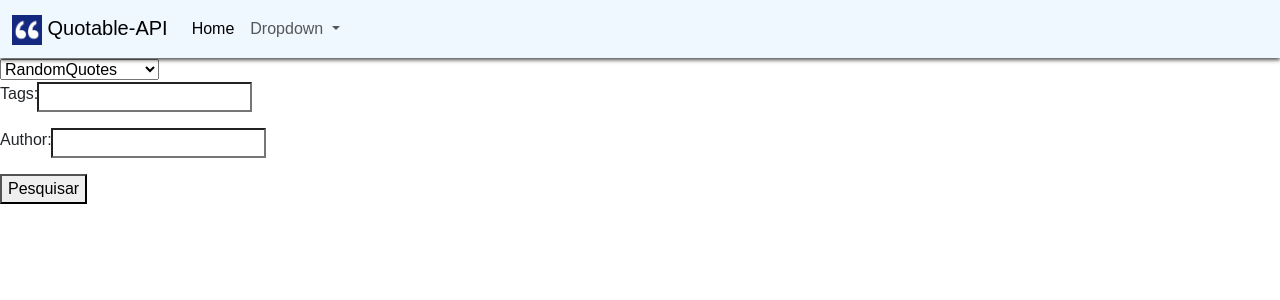
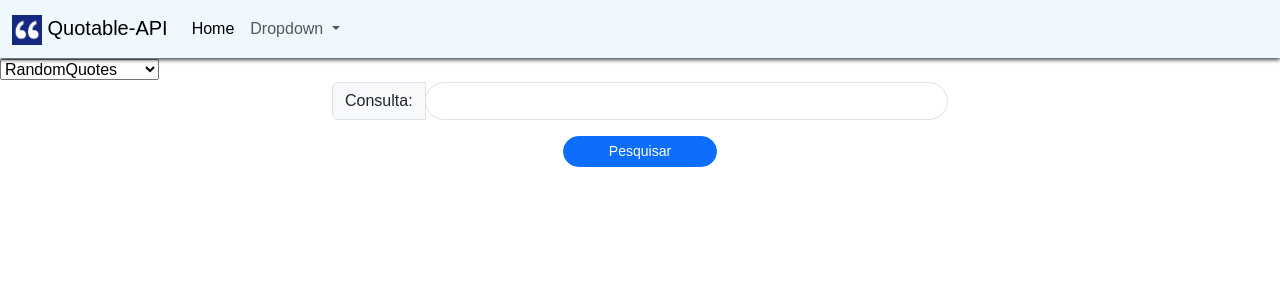
Before and after one commit to elc1090/project2-2024a-fork-quotable-api-v2, a Vue app: page / in a window 1280 px wide. Shown: the top 300 px of the page. Built offline with nearby package versions, Linux system fonts and the light colour scheme.

Commit message:
Estilizando Componente RandomQuotes

```diff
--- a/src/components/RandomQuotes.vue
+++ b/src/components/RandomQuotes.vue
@@ -1,20 +1,33 @@
 <template>
-  <div>
-    <div class="input-group">
-      <label for="tags">Tags:</label>
-      <input type="text" id="tags" v-model="tags">
-    </div>
-    <div class="input-group">
-      <label for="author">Author:</label>
-      <input type="text" id="author" v-model="author">
-    </div>
-    <button @click="search">Pesquisar</button>
+  <div class="container-fluid">
+    <div class="row justify-content-center">
+      <div class="col-lg-8 col-xl-6">
+        <div class="text-center mb-3"> <!-- Adicionando classe text-center para centralizar o conteúdo -->
+          <div class="input-group">
+            <label for="query" class="input-group-text">Consulta:</label>
+            <input type="text" id="query" class="form-control rounded-pill" v-model="query">
+          </div>
+          <button @click="search" class="btn btn-primary rounded-pill btn-sm w-25" :class="{ 'btn-loading': loading }">
+            <span v-if="!loading">Pesquisar</span>
+            <span v-else>
+              <span class="spinner-border spinner-border-sm" role="status" aria-hidden="true"></span>
+              Pesquisando...
+            </span>
+          </button>
+        </div>
 
-    <!-- Mostra os resultados filtrados -->
-    <div v-if="showResult">
-      <div v-for="(quote, index) in filterResponse" :key="index">
-        <p><strong>Content:</strong> {{ quote.content }}</p>
-        <p><strong>Author:</strong> {{ quote.author }}</p>
+        <div v-if="showResult" class="mt-3">
+          <div class="row">
+            <div v-for="(item, index) in filterResponse" :key="index" class="col-md-6 mb-3">
+              <div class="card">
+                <div class="card-body">
+                  <p class="card-text"><strong>Author:</strong> {{ item.author }}</p>
+                  <p class="card-text"><strong>Content:</strong> {{ item.content }}</p>
+                </div>
+              </div>
+            </div>
+          </div>
+        </div>
       </div>
     </div>
   </div>
@@ -23,33 +36,30 @@
 <script>
 import { ref } from 'vue';
 import translate from "translate";
-import { fetchRandomQuotes } from '@/services/apiService';
+import { fetchSearchQuotes } from '../services/apiService';
 
 export default {
-  name: 'RandomQuotes',
+  name: 'SearchAuthors',
+  setup() {
+    const limit = ref(10); // Valor padrão para limit
+    const query = ref(''); // valor da consulta
+    const filterResponse = ref([]); // Variável para armazenar os resultados filtrados
+    const showResult = ref(false); // Variável para controlar a exibição do resultado
+    const loading = ref(false); // Variável para controlar a exibição do spinner de carregamento
 
-  setup() {
-    // Variáveis para armazenar os valores dos campos
-    const tags = ref('');
-    const author = ref('');
-    const limit = ref(10); // Valor padrão para limit
-
-    // Variável para armazenar os resultados filtrados
-    const filterResponse = ref([]);
-
-    // Variável para controlar a exibição do resultado
-    const showResult = ref(false);
-
-    // Função para pesquisar citações
+    // Função para pesquisar autores
     const search = async () => {
       try {
-        // Traduz o valor do campo de tags para inglês
-        const translatedTags = await translate(tags.value, { to: 'en' });
+        // Define loading como true para mostrar o spinner de carregamento
+        loading.value = true;
 
-        const response = await fetchRandomQuotes({ limit: limit.value, tags: translatedTags, author: author.value });
+        // Traduz o valor do campo de consulta para inglês
+        const translatedQuery = await translate(query.value, { to: 'en' });
+
+        const response = await fetchSearchQuotes({ query: translatedQuery, limit: limit });
 
         // Filtra a resposta para manter apenas 'author' e 'content'
-        filterResponse.value = response.map(item => {
+        filterResponse.value = response.results.map(item => {
           return {
             author: item.author,
             content: item.content
@@ -60,18 +70,20 @@ export default {
         showResult.value = true;
 
       } catch (error) {
-        console.error('Erro ao buscar citações:', error);
+        console.error('Erro ao buscar autores:', error);
+      } finally {
+        // Define loading como false para esconder o spinner de carregamento
+        loading.value = false;
       }
     };
 
-    // Retorna as variáveis e a função para o template
     return {
-      tags,
-      author,
       limit,
+      query,
       filterResponse,
       showResult,
-      search
+      search,
+      loading
     };
   }
 };
@@ -81,4 +93,8 @@ export default {
 .input-group {
   margin-bottom: 1rem; /* Espaçamento entre os grupos de entrada */
 }
+
+.btn-loading {
+  pointer-events: none; /* Desabilita a interação do botão durante o carregamento */
+}
 </style>
```
